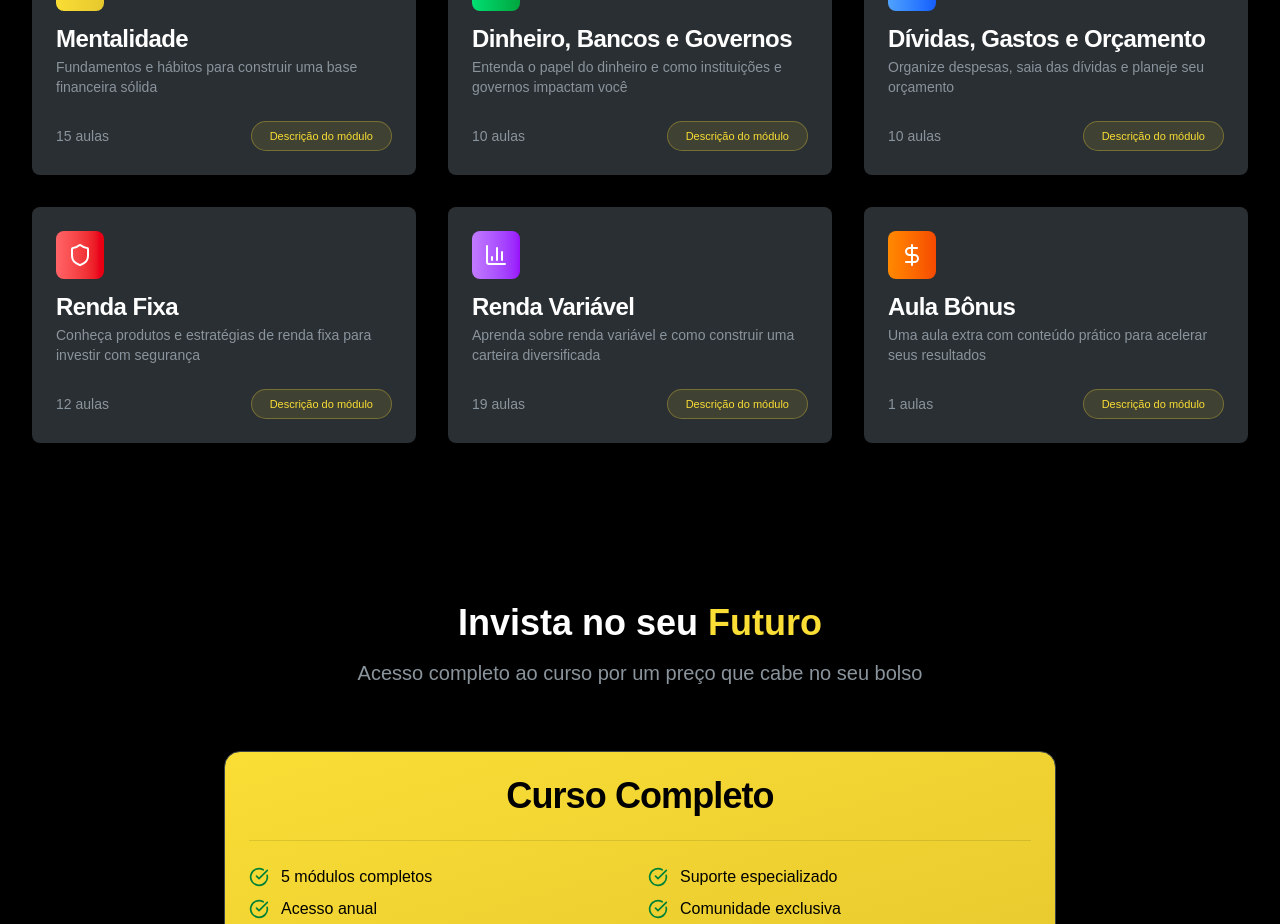
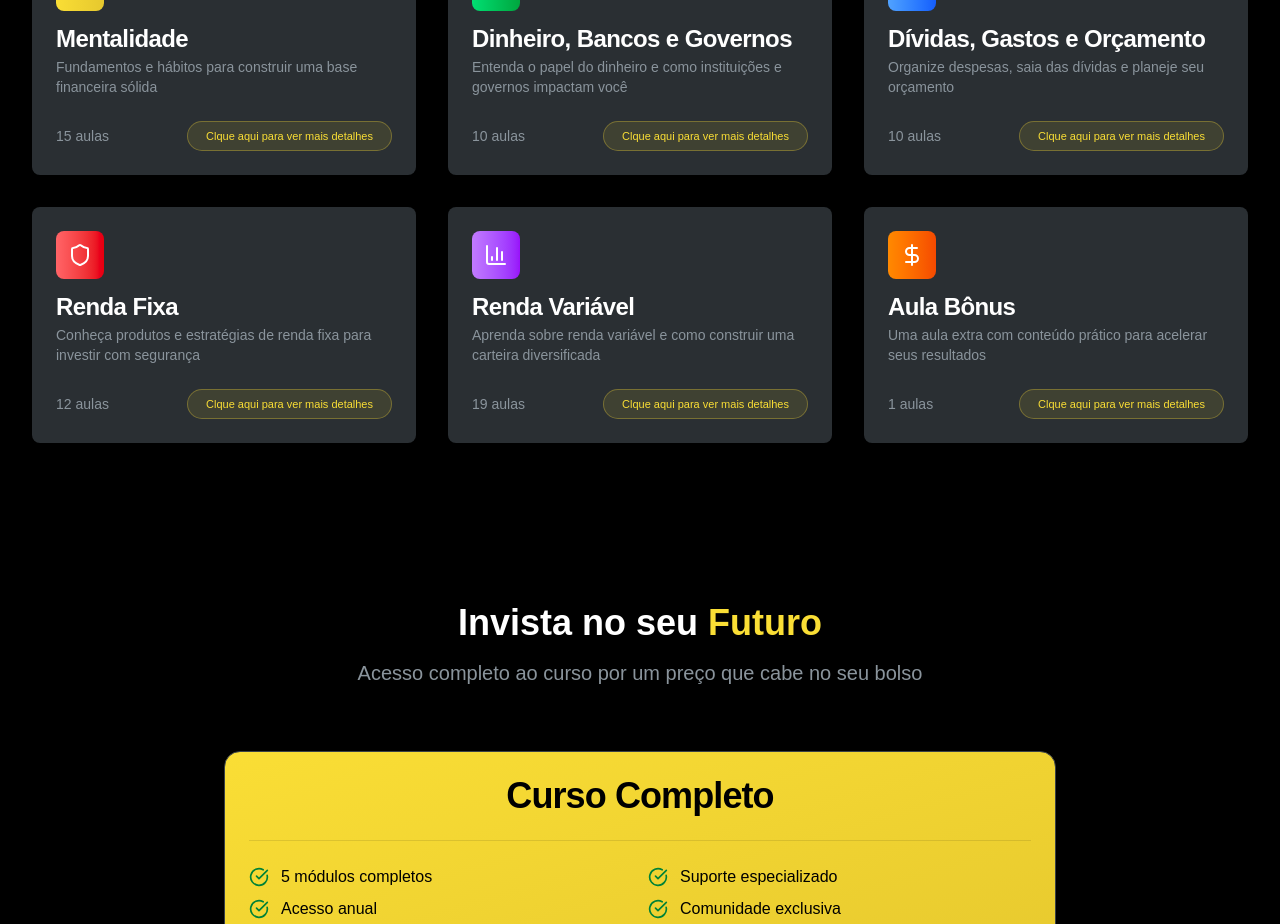
Before and after one commit to gustavo-gomess/AURUM, a Next.js app in the folder aurum-plataforma/: page / in a window 1280 px wide. Shown: the part 1603-2527 px from the top of the page. Built offline with nearby package versions, Linux system fonts and the light colour scheme.

Commit message:
Update button text in HomePage module dialog for clearer user guidance

```diff
--- a/aurum-plataforma/src/app/page.tsx
+++ b/aurum-plataforma/src/app/page.tsx
@@ -327,7 +327,7 @@ export default function HomePage() {
                             size="sm"
                             className="h-6 px-2 text-[11px] text-yellow-400 hover:text-black hover:bg-yellow-400"
                           >
-                            Descrição do módulo
+                            Clque aqui para ver mais detalhes
                           </Button>
                         </DialogTrigger>
                       </Badge>
```
